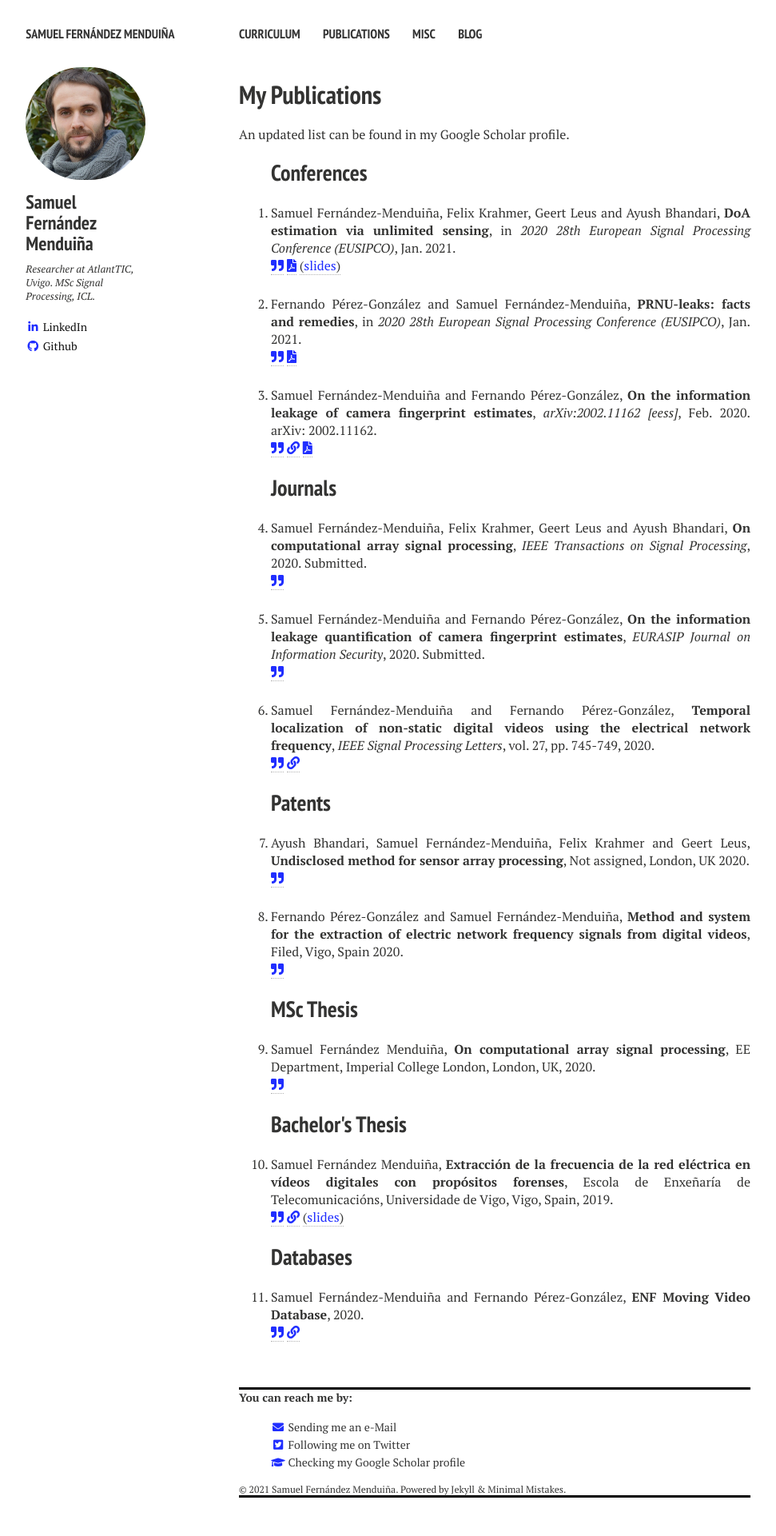
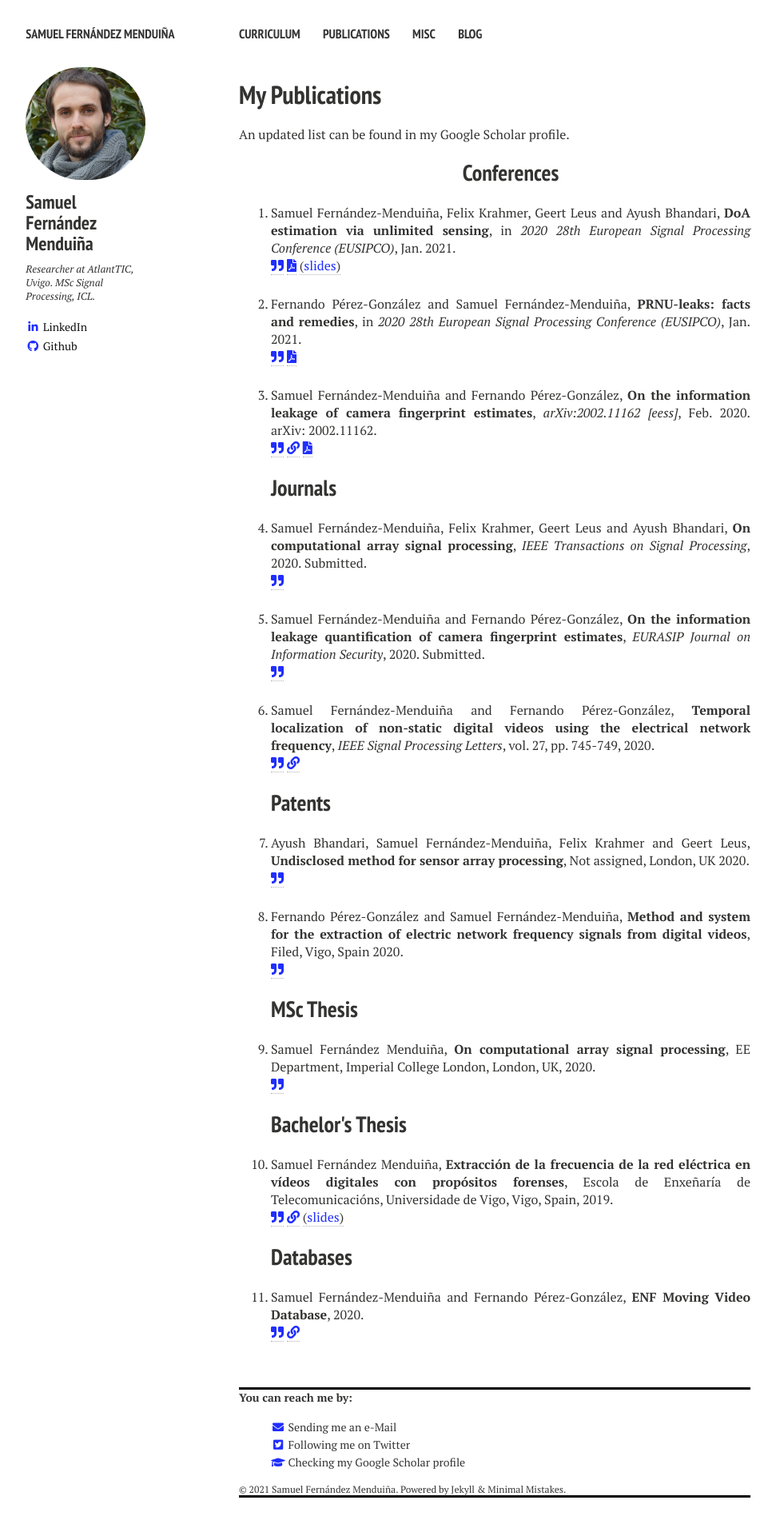
Before and after one commit to sf219/sfweb, a Jekyll site: the page built from publications.md, in a window 1280 px wide. Shown: the whole page at 80% size, without its empty margins (21-992 px from the left). Built offline with Jekyll 4.4.1, drawn with Linux system fonts in a browser that asks for light colours; nearby versions of some CDN libraries.

Commit message:
Update publications.html

```diff
--- a/_layouts/publications.html
+++ b/_layouts/publications.html
@@ -89,7 +89,7 @@ div.bibtex pre { font-size: 75%; overflow: auto;  width: 100%; padding: 0em 0em;
 
 <!-- Generated from JabRef by PubList by Truong Nghiem at 11:37 on 2021.01.27. -->
 <ol class="biblist">
-<h2> Conferences </h2>
+<h2 style="text-align: center;"> Conferences </h2>
 <!-- Item: FernandezMenduina2020a -->
 
 <!-- Item: FernandezMenduina2021 -->
```
